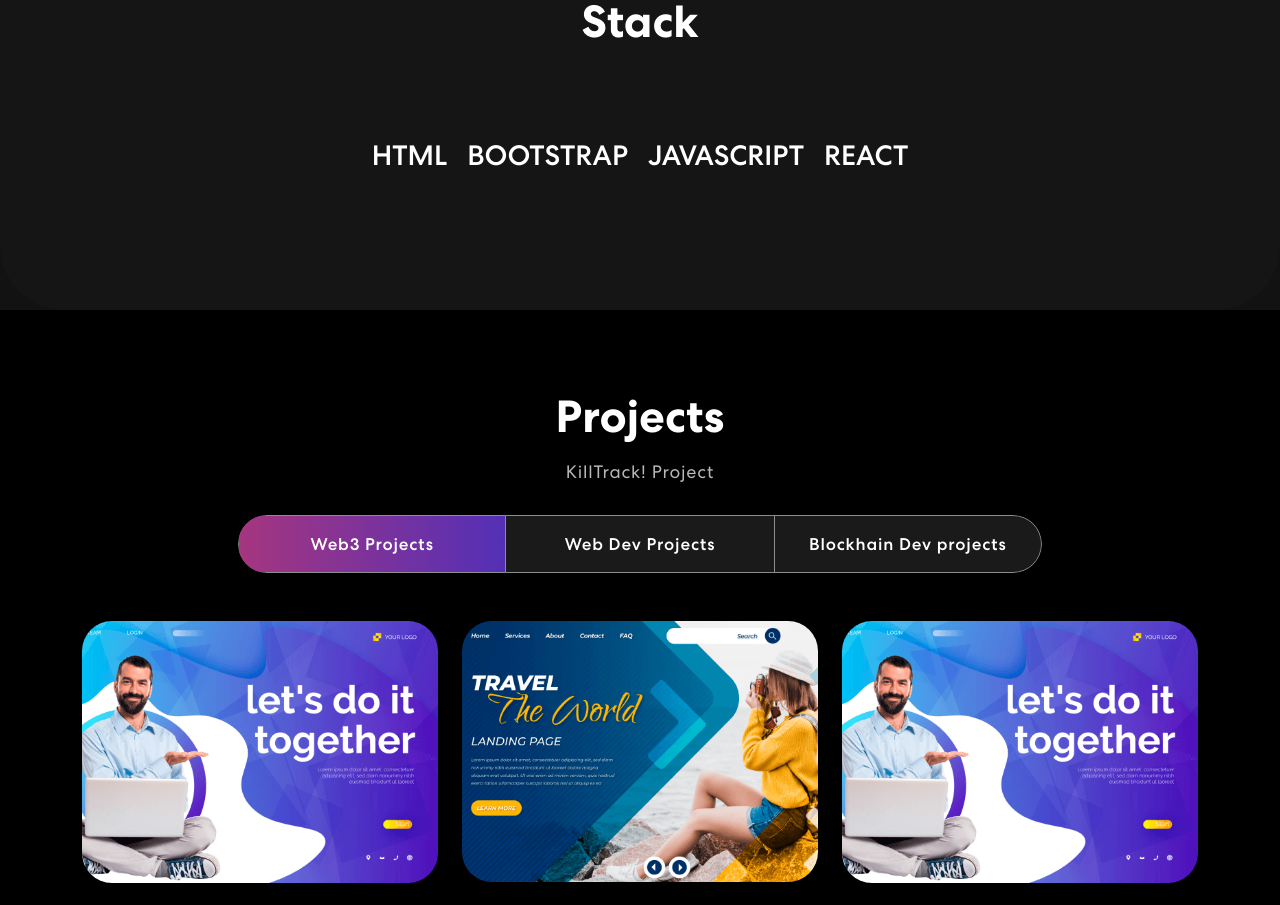
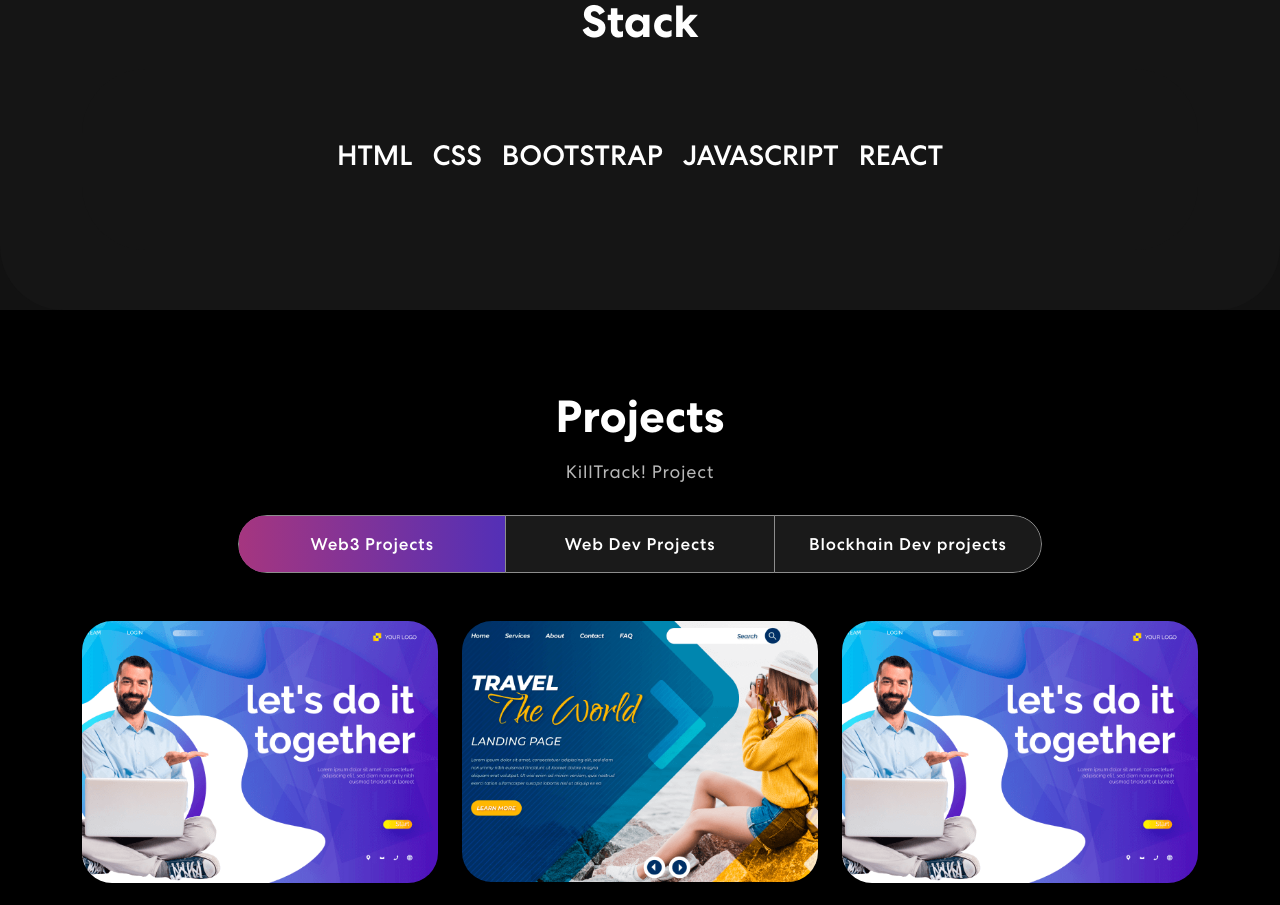
Before and after one commit to Niklauzi/myportfolio, a React (Create React App) app: page / in a window 1280 px wide. Shown: the part 1220-2125 px from the top of the page. Built offline with nearby package versions, Linux system fonts and the light colour scheme.

Commit message:
adding css to stack

```diff
--- a/src/Components/Stack.js
+++ b/src/Components/Stack.js
@@ -13,10 +13,21 @@ const Stack = () => {
             <Col size={12}>
               <h2>Stack</h2>
               <div className="stack">
-                <span><h3>HTML</h3></span>
-                <span><h3>BOOTSTRAP</h3></span>
-                <span><h3>JAVASCRIPT</h3></span>
-                <span><h3>REACT</h3></span>
+                <span>
+                  <h3>HTML</h3>
+                </span>
+                <span>
+                  <h3>CSS</h3>
+                </span>
+                <span>
+                  <h3>BOOTSTRAP</h3>
+                </span>
+                <span>
+                  <h3>JAVASCRIPT</h3>
+                </span>
+                <span>
+                  <h3>REACT</h3>
+                </span>
               </div>
             </Col>
           </Row>
```
